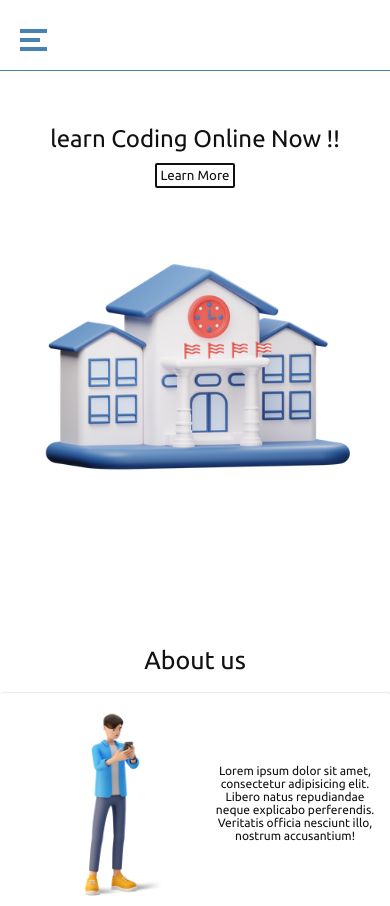
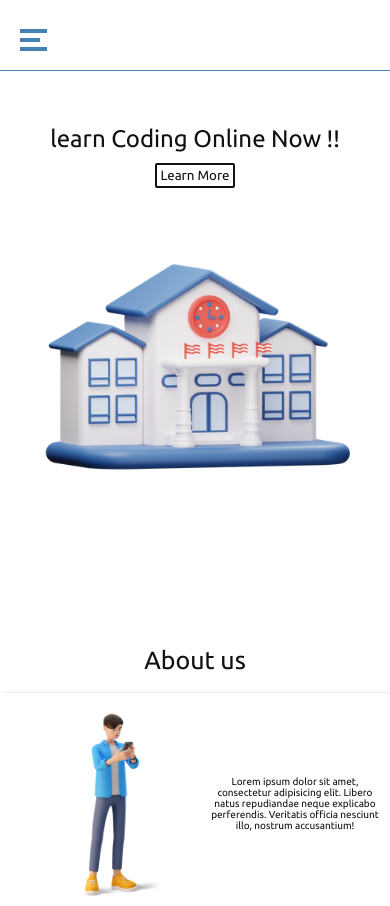
Before and after one commit to Codecrafters5/E-learning, a plain HTML site: page index.html in a window 390 px wide. Shown: the top 906 px of the page. Drawn offline with Linux system fonts and the light colour scheme.

Commit message:
style.css

```diff
--- a/style.css
+++ b/style.css
@@ -67,7 +67,7 @@ button {
     font-size: 25px;
   }
   p{
-    font-size: 12px
+    font-size: 10px
   }
 }
 
@@ -162,6 +162,7 @@ textarea{
 }
 footer{
   height: 100px;
+  width:100%;
   background: #111;
 }
 footer a{
```
